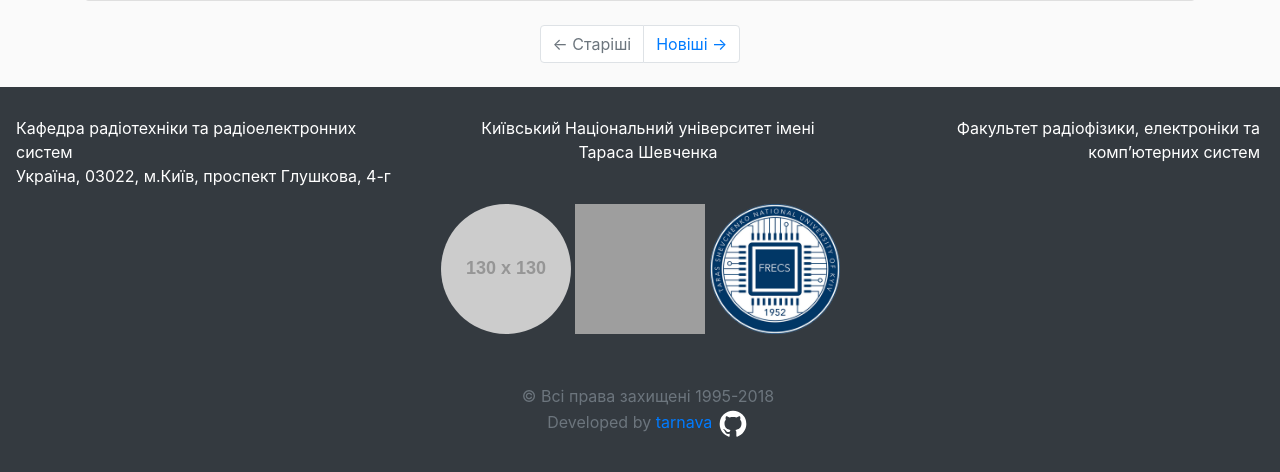
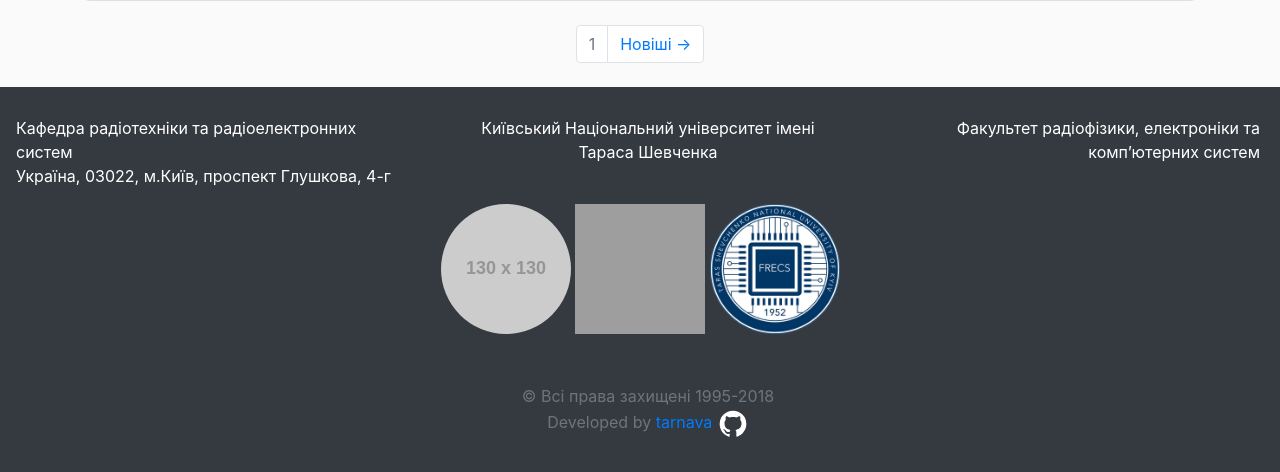
Before and after one commit to marzique/frecs2.0, a Flask app: page /news in a window 1280 px wide. Shown: the part 2692-3164 px from the top of the page. Run offline with Flask 2, Linux system fonts and the light colour scheme; data comes from the database, SQL or seed files in the repository; grey boxes labelled with a size stand in for pictures from a placeholder-image service; some libraries are stand-ins or nearby versions; some web fonts are replaced; grey boxes are pictures that could not be loaded.

Commit message:
improved pagination

```diff
--- a/rpd_site/routes.py
+++ b/rpd_site/routes.py
@@ -42,7 +42,6 @@ def news():
 	page = request.args.get('page', 1, type=int)
 	# LIFO
 	posts = Post.query.order_by(Post.date_posted.desc()).paginate(page=page, per_page=VAR_POST_PER_PAGE)
-	print(page)
 	return render_template('news.html', posts=posts, title="Новини", menuitem='news')
 
 
--- a/rpd_site/templates/news.html
+++ b/rpd_site/templates/news.html
@@ -48,18 +48,15 @@
           <a class="page-link" href="{{ url_for('news', page=posts.prev_num)}}">&larr; Старіші</a>
         </li>
         {% else %}
+        {% endif %}
         <li class="page-item disabled">
-          <a class="page-link" href="#">&larr; Старіші</a>
+          <a class="page-link" href="#">{{ posts.page }}</a>
         </li>
-        {% endif %}
         {% if posts.has_next %}
         <li class="page-item">
           <a class="page-link" href="{{ url_for('news', page=posts.next_num)}}">Новіші &rarr;</a>
         </li>
         {% else %}
-        <li class="page-item disabled">
-          <a class="page-link" href="#">Новіші &rarr;</a>
-        </li>
         {% endif %}
       </ul>
     </div>
```
